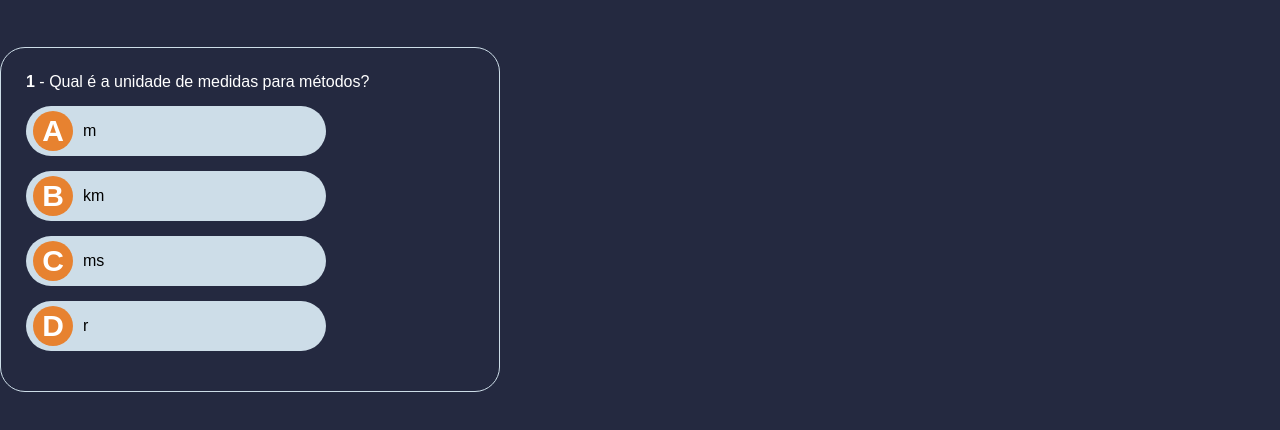
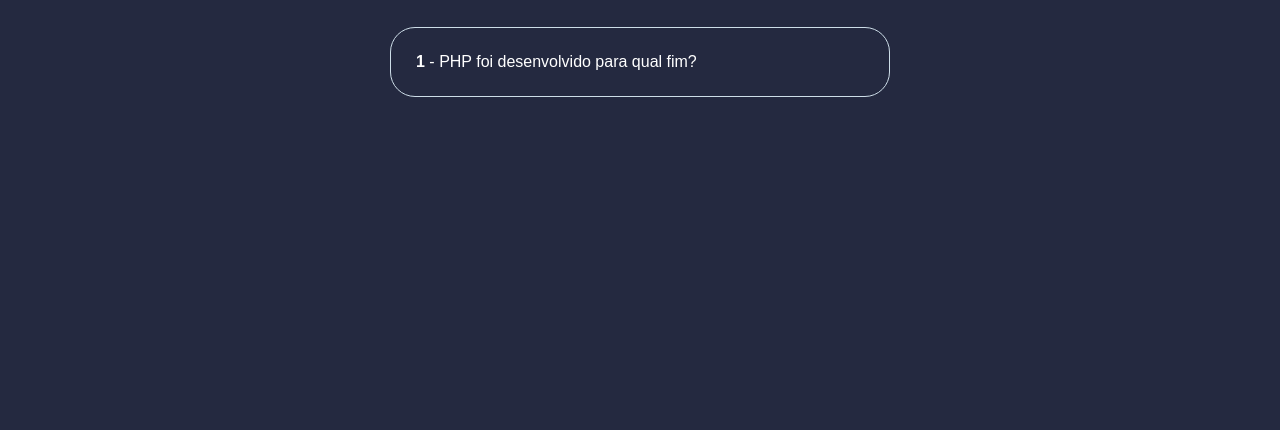
Before and after one commit to Niksondantas/quizz-de-programacao, a plain HTML site: page index.html in a window 1280 px wide. Shown: the part 120-550 px from the top of the page. Drawn offline with Linux system fonts and the light colour scheme.

Commit message:
iniciando a lógica do quizz

```diff
--- a/css/style.css
+++ b/css/style.css
@@ -21,6 +21,7 @@ body{
     background-color: #2D425A;
     border-bottom-left-radius: 50px;
     border-bottom-right-radius: 50px;
+    margin-bottom: 30px;
 }
 
 /*Score Container*/
@@ -81,6 +82,7 @@ body{
     border: 1px solid #CDDDE8;
     padding: 25px;
     border-radius: 25px;
+    margin: auto;
 }
 
 #questions{
--- a/js/script.js
+++ b/js/script.js
@@ -0,0 +1,101 @@
+//Declarando variáveis
+const question = document.querySelector("#question")
+const answersBox = document.querySelector("#answers-box")
+const quizzContainer = document.querySelector("#quizz-container")
+const scoreContainer = document.querySelector("#score-container")
+const letters = ["a", "b", "c", "d"]
+let points = 0
+let actualQuestion = 0
+
+//Perguntas
+const questions = [
+    {
+      "question": "PHP foi desenvolvido para qual fim?",
+      "answers": [
+        {
+          "answer": "back-end",
+          "correct": true
+        },
+        {
+          "answer": "front-end",
+          "correct": false
+        },
+        {
+          "answer": "Sistema operacional",
+          "correct": false
+        },
+        {
+          "answer": "Banco de dados",
+          "correct": false
+        },
+      ]
+    },
+    {
+      "question": "Uma forma de declarar variável em JavaScript:",
+      "answers": [
+        {
+          "answer": "$var",
+          "correct": false
+        },
+        {
+          "answer": "var",
+          "correct": true
+        },
+        {
+          "answer": "@var",
+          "correct": false
+        },
+        {
+          "answer": "#let",
+          "correct": false
+        },
+      ]
+    },
+    {
+      "question": "Qual o seletor de id no CSS?",
+      "answers": [
+        {
+          "answer": "#",
+          "correct": true
+        },
+        {
+          "answer": ".",
+          "correct": false
+        },
+        {
+          "answer": "@",
+          "correct": false
+        },
+        {
+          "answer": "/",
+          "correct": false
+        },
+      ]
+    },
+  ]
+
+//Substuição do quizz para a primeira pergunta
+function init(){
+    //Cria a primeira pergunta
+    createQuestion(0)
+}
+
+//Criar uma pergunta
+function createQuestion(i){
+//Limpar a questão anterior
+const oldButtons = answersBox.querySelectorAll("button")
+
+oldButtons.forEach(function(btn){
+    btn.remove()
+})
+
+//Altera o texto da pergunta
+const questionText = question.querySelector("#question-text")
+const questionNumber = question.querySelector("#question-number")
+
+questionText.textContent = questions[i].question;
+questionNumber.textContent = i + 1
+
+}
+//Chamando a função
+init()
```
